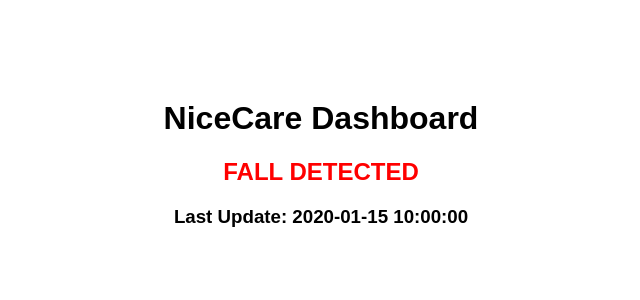
After one commit to 67050171Sorawit/NiceCare_404TeamNotFound, a Flask app: template frontend/templates/dashboard.html in a window 1280 px wide. The commit adds this page. Shown: the top 300 px of the page, without its empty margins (319-959 px from the left). Run offline with Flask 3, Linux system fonts and the light colour scheme; the template is opened without the code that fills it: most values are stand-ins (such as "Sample title", 1, 10 or a date in 2020).

Commit message:
update fall detection module

```diff
--- a/backend/app.py
+++ b/backend/app.py
@@ -1,8 +1,6 @@
 from flask import Flask, render_template, request, redirect
 import sqlite3
 import os
-import mediapipe as mp
-import math
 
 # =========================
 # FIREBASE IMPORT
@@ -112,10 +110,18 @@ def dashboard():
     ref = db.reference('/fall_status')
     data = ref.get()
 
+    print(data)
+
     fall_status = "NORMAL"
+    fall_time = "-"
 
-    if data and 'status' in data:
-        fall_status = data['status']
+    if data:
+
+        if 'status' in data:
+            fall_status = data['status']
+
+        if 'time' in data:
+            fall_time = data['time']
 
     # =====================
     # LOGIN
@@ -153,6 +159,7 @@ def dashboard():
                 username=username,
                 camera_status="ONLINE",
                 fall_status=fall_status,
+                fall_time=fall_time,
                 alerts=alerts
             )
 
@@ -178,6 +185,7 @@ def dashboard():
             username="Guest",
             camera_status="ONLINE",
             fall_status=fall_status,
+            fall_time=fall_time,
             alerts=alerts
         )
 
--- /dev/null
+++ b/frontend/templates/dashboard.html
@@ -0,0 +1,40 @@
+<!DOCTYPE html>
+<html>
+
+<head>
+    <title>NiceCare Dashboard</title>
+
+    <meta http-equiv="refresh" content="2">
+
+    <style>
+        body {
+            font-family: Arial;
+            text-align: center;
+            margin-top: 100px;
+        }
+
+        .normal {
+            color: green;
+        }
+
+        .fall {
+            color: red;
+        }
+    </style>
+</head>
+
+<body>
+
+    <h1>NiceCare Dashboard</h1>
+
+    {% if status == "FALL DETECTED" %}
+        <h2 class="fall">{{ status }}</h2>
+    {% else %}
+        <h2 class="normal">{{ status }}</h2>
+    {% endif %}
+
+    <h3>Last Update: {{ time }}</h3>
+
+</body>
+
+</html>
```
Also changed, not shown: data-ai/fall_detection.py (+36 -7 lines), frontend/templates/index.html (+24 -190 lines).
